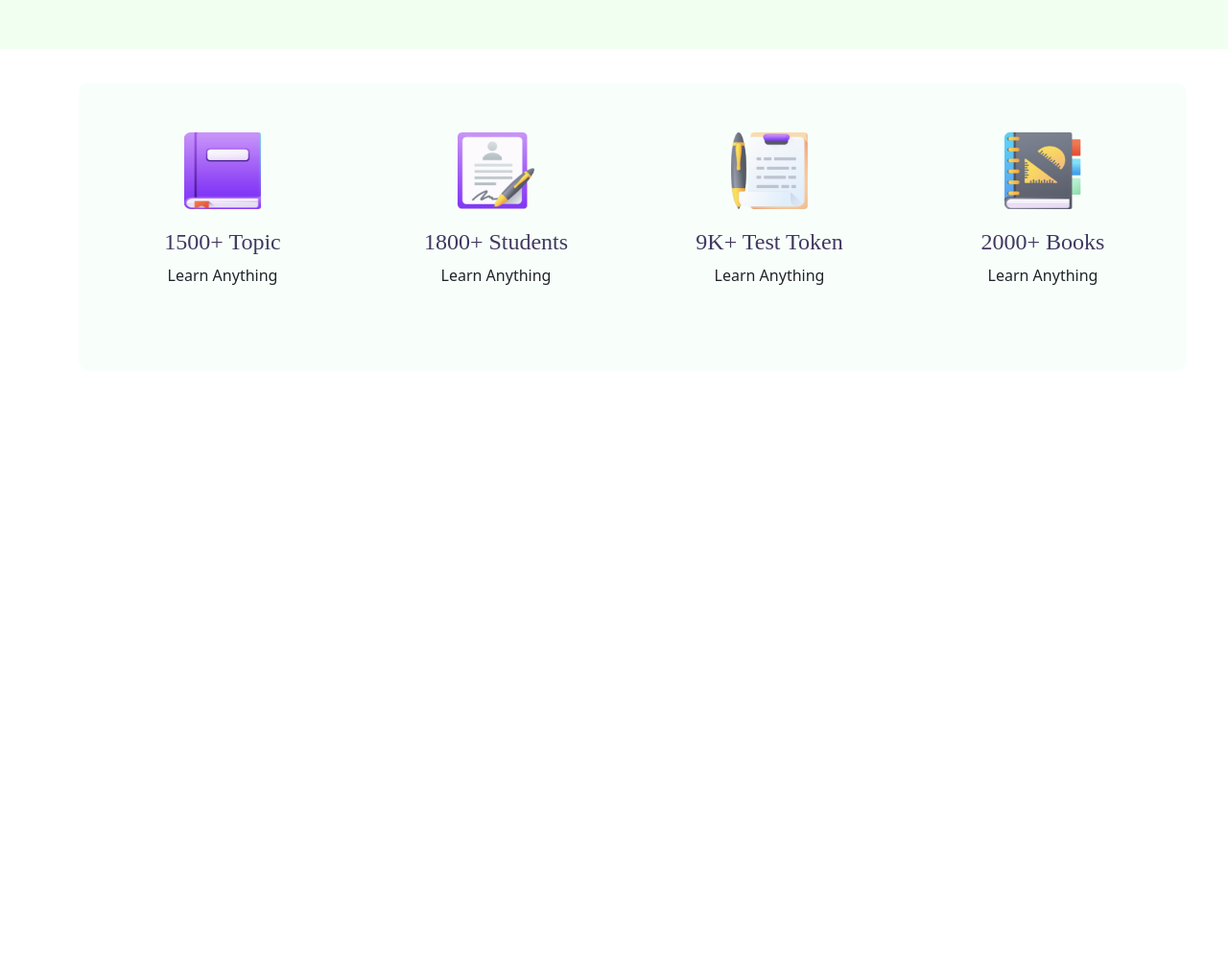
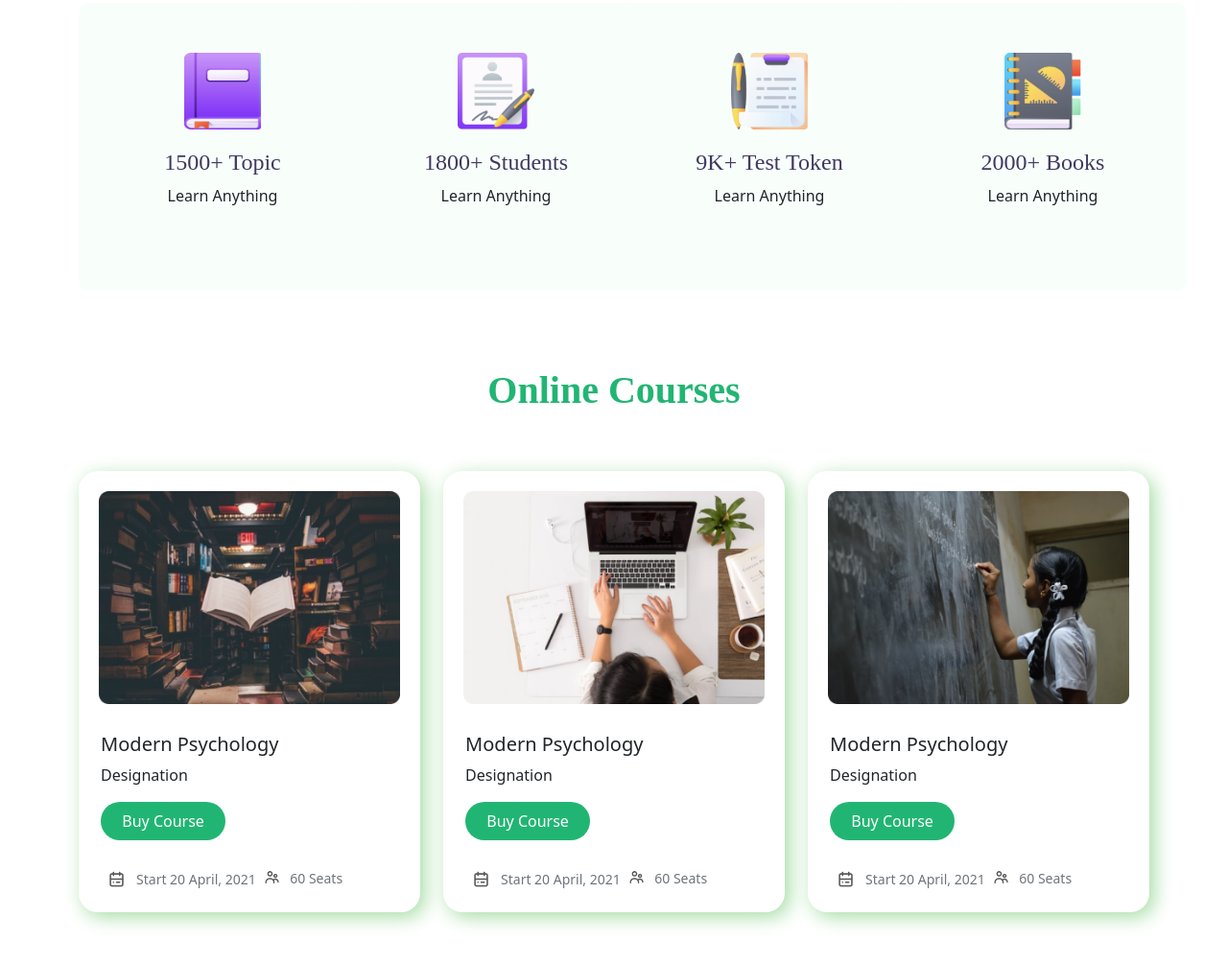
Before and after one commit to GourobSaha/Landing-Page-School-Web, a plain HTML site: page index.html in a window 1280 px wide. Shown: the part 525-1530 px from the top of the page at 96% size. Before the commit the page ends 1011 px from the top, so only its background shows below. Drawn offline with nearby package versions, Linux system fonts and the light colour scheme.

Commit message:
Courses Added

```diff
--- a/index.html
+++ b/index.html
@@ -38,7 +38,8 @@
                 id="navbarNavAltMarkup"
                 >
                 <div class="navbar-nav">
-                    <a class="nav-link active" aria-current="page" href="">Books</a>
+                    <a class="nav-link active" aria-current="page" href="">Home</a>
+                    <a class="nav-link" href="#feature">Features</a>
                     <a class="nav-link" href="#courses">Courses</a>
                     <a class="nav-link" href="#others">Others</a>
                     <a class="nav-link" href="#blog">Blog</a>
@@ -50,7 +51,7 @@
 
             <div class="row banner-1">
                 <div class="col-md-6">
-                    <p class="banner-p">Are you ready to Learn?</p>
+                    <b><p class="banner-p">Are you ready to Learn?</p></b>
                     <h1>Learn With fun<br>
                         on <span class="banner-h">any schedule</span></h1>
                     <p>Lorem ipsum dolor sit amet, consectetur adipiscing elit. Varius blandit facilisis quam netus.</p>
@@ -64,7 +65,7 @@
     </header>
 
     <main>
-        <div class="container feat-1">
+        <div class="container feat-1" id="feature">
             <div class="row">
                 <div class="col-md-3">
                     <div class="feature">
@@ -95,6 +96,92 @@
                     </div>
                 </div>
             </div>
+        </div>
+        <div class="container course"
+        id="courses">
+            <h1>Online Courses</h1>
+
+            <div class="row row-cols-1 row-cols-md-3 g-4">
+                <div class="col">
+                  <div class="card h-100">
+                    <img src="Photos/Morder psyc.png" class="card-img-top" alt="...">
+                    <div class="card-body">
+                      <h5 class="card-title">Modern Psychology</h5>
+                      <p class="card-text">Designation</p>
+                      <button class="button-2">Buy Course</button>
+                    </div>
+                    <div class="card-footer">
+                        <div class="d-flex justify-content-between">
+                            <div class="d-flex justify-content-start">
+                                <div>
+                                    <img src="ICON/calendar.png" alt="">
+                                    <small class="text-muted">Start 20  April, 2021</small>
+                                </div>
+                            </div>
+                            <div class="d-flex justify-content-end">
+                                <div>
+                                    <img src="ICON/people.png" alt="">
+                                    <small class="text-muted">60 Seats</small>
+                                </div>
+                            </div>
+                        </div>
+                    </div>
+                  </div>
+                </div>
+                <div class="col">
+                  <div class="card h-100">
+                    <img src="Photos/Morder pychons.png" class="card-img-top" alt="...">
+                    <div class="card-body">
+                      <h5 class="card-title">Modern Psychology</h5>
+                      <p class="card-text">Designation</p>
+                      <button class="button-2">Buy Course</button>
+                    </div>
+                    <div class="card-footer">
+                        <div class="d-flex justify-content-between">
+                            <div class="d-flex justify-content-start">
+                                <div>
+                                    <img src="ICON/calendar.png" alt="">
+                                    <small class="text-muted">Start 20  April, 2021</small>
+                                </div>
+                            </div>
+                            <div class="d-flex justify-content-end">
+                                <div>
+                                    <img src="ICON/people.png" alt="">
+                                    <small class="text-muted">60 Seats</small>
+                                </div>
+                            </div>
+                        </div>
+                    </div>
+                  </div>
+                </div>
+                <div class="col">
+                  <div class="card h-100">
+                    <img src="Photos/Morder pyschology.png" class="card-img-top" alt="...">
+                    <div class="card-body">
+                      <h5 class="card-title">Modern Psychology</h5>
+                      <p class="card-text">Designation</p>
+                      <button class="button-2">Buy Course</button>
+                    </div>
+                    <div class="card-footer">
+                        <div class="d-flex justify-content-between">
+                            <div class="d-flex justify-content-start">
+                                <div>
+                                    <img src="ICON/calendar.png" alt="">
+                                    <small class="text-muted">Start 20  April, 2021</small>
+                                </div>
+                            </div>
+                            <div class="d-flex justify-content-end">
+                                <div>
+                                    <img src="ICON/people.png" alt="">
+                                    <small class="text-muted">60 Seats</small>
+                                </div>
+                            </div>
+                        </div>
+                    </div>
+                  </div>
+                </div>
+              </div>
+        </div>
     </main>
 
     <script
--- a/style.css
+++ b/style.css
@@ -1,6 +1,6 @@
 .bg1 {
-  height: 576px;
   background: #f0fff0;
+  padding-bottom: 50px;
 }
 .navbar-brand img {
   width: 200px;
@@ -57,7 +57,7 @@
 }
 .feat-1 {
   margin-top: 35px;
-  margin-bottom: 100px;
+  margin-bottom: 80px;
 }
 .feature {
   background: #f8fffb;
@@ -84,3 +84,39 @@
   height: 80px;
   margin-bottom: 20px;
 }
+.course {
+  margin-bottom: 80px;
+}
+.course h1 {
+  text-align: center;
+  font-family: "Poppins";
+  font-style: normal;
+  font-weight: 700;
+  color: #21b573;
+  margin-bottom: 60px;
+}
+.card img {
+  padding: 4%;
+  width: 100%;
+}
+.card {
+  padding: 2%;
+  border-radius: 20px;
+  border: none;
+  box-shadow: 5px 5px 20px rgb(165, 221, 165);
+}
+.card:hover {
+  box-shadow: 5px 5px 20px rgb(87, 170, 87);
+  transition: 0.2s;
+}
+.card-footer {
+  background-color: white;
+  border: none;
+}
+.card-footer img {
+  width: 20%;
+  padding-bottom: 10px;
+}
+.seat {
+  margin-left: 20%;
+}
```
